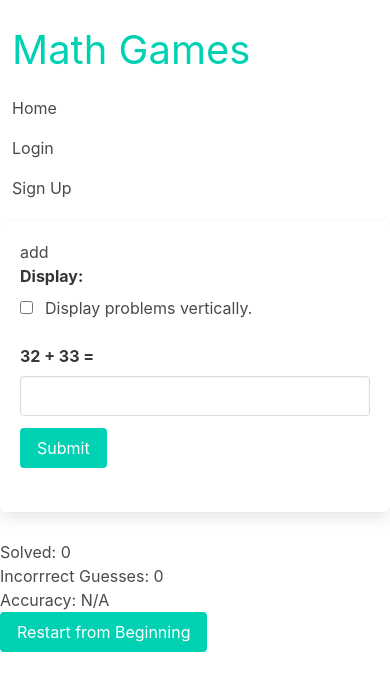
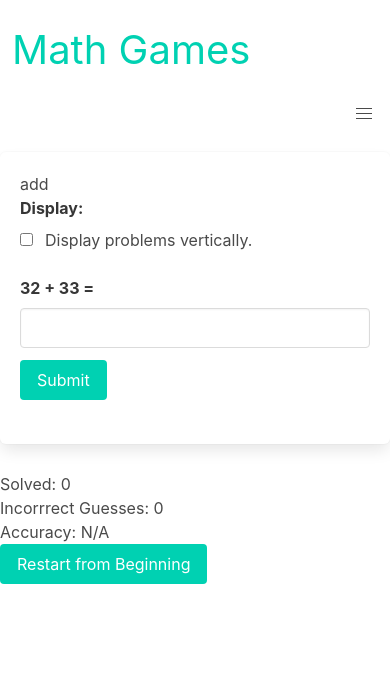
Before and after one commit to quentinikeno/Springboard-SEC-Capstone-2, a React (Create React App) app in the folder frontend/: page / in a window 390 px wide. Shown: the top 690 px of the page. Built offline with nearby package versions, Linux system fonts and the light colour scheme; no server answers.

Commit message:
Add mobile hamburger menu.

```diff
--- a/frontend/src/navbar/Navbar.js
+++ b/frontend/src/navbar/Navbar.js
@@ -2,10 +2,12 @@ import { selectCurrentUser } from "../redux-slices/user/userSlice";
 import { NavLink, Link } from "react-router-dom";
 import { useSelector, useDispatch } from "react-redux";
 import { logOut } from "../redux-slices/user/userSlice";
+import useToggleState from "../hooks/useToggleState";
 import Cookies from "js-cookie";
 
 const Navbar = () => {
 	const currentUser = useSelector(selectCurrentUser);
+	const [hamburger, setHamburger] = useToggleState(false);
 	const dispatch = useDispatch();
 
 	const handleLogOut = () => {
@@ -40,19 +42,37 @@ const Navbar = () => {
 			role="navigation"
 			aria-label="main navigation"
 		>
-			<div className="navbar-start">
 			<div className="navbar-brand">
 				<span className="navbar-item is-size-2 has-text-primary">
 					Math Games
 				</span>
 			</div>
+
+			<a
+				role="button"
+				class={`navbar-burger ${hamburger ? "is-active" : ""}`}
+				aria-label="menu"
+				aria-expanded="false"
+				data-target="navbarTarget"
+				onClick={setHamburger}
+			>
+				<span aria-hidden="true"></span>
+				<span aria-hidden="true"></span>
+				<span aria-hidden="true"></span>
+			</a>
+
+			<div
+				id="navbarTarget"
+				className={`navbar-menu ${hamburger ? "is-active" : ""}`}
+			>
+				<div className="navbar-start">
 					<NavLink className="navbar-item" to="/">
 						Home
 					</NavLink>
 				</div>
-
 				<div className="navbar-end">
 					{currentUser ? profileAndSignout : loginAndSignup}
+				</div>
 			</div>
 		</nav>
 	);
```
Lines whose indentation alone changed are shown as unchanged.
